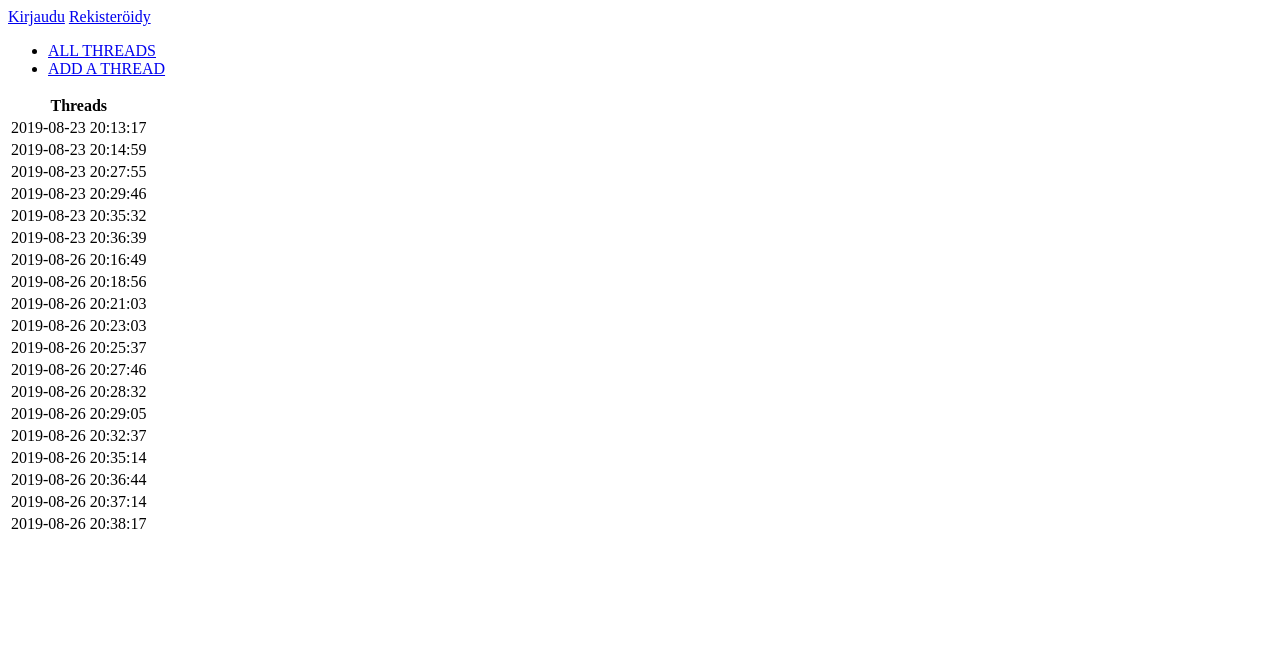
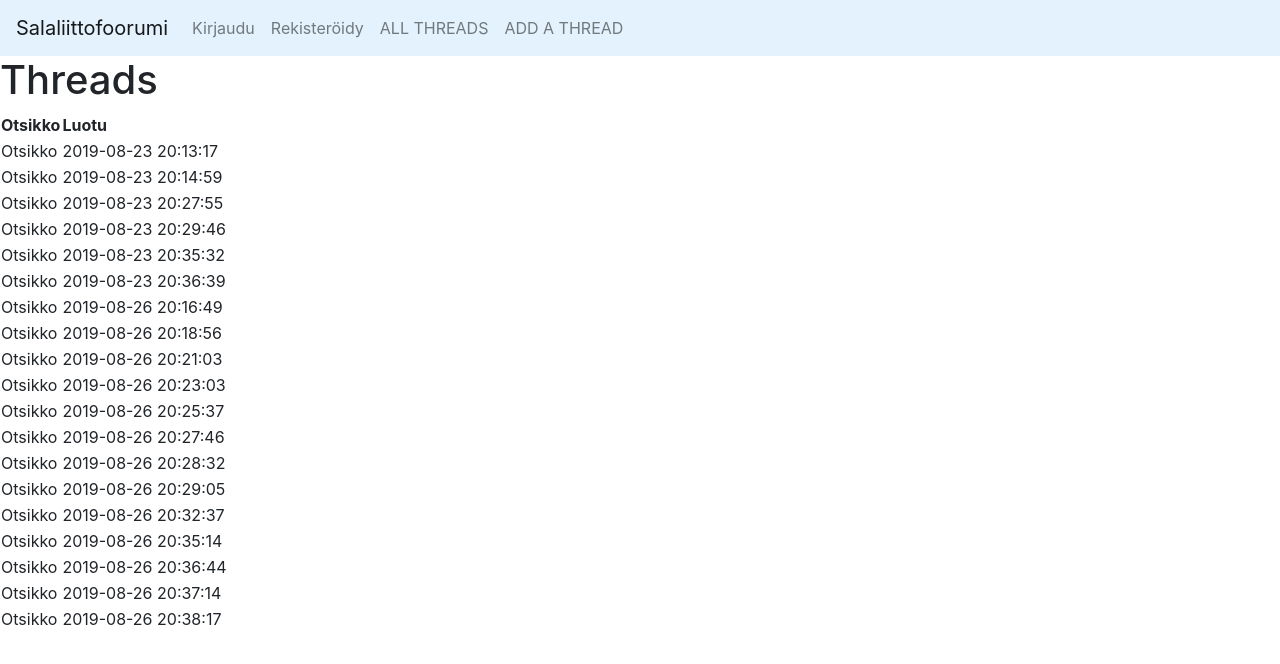
Before and after one commit to lporkka/Salaliittofoorumi, a Flask app: page /threads in a window 1280 px wide. Shown: the top 664 px of the page. Run offline with Flask 2, Linux system fonts and the light colour scheme; data comes from the database, SQL or seed files in the repository; both versions use the stored data as it was after the commit; some libraries are stand-ins or nearby versions.

Commit message:
fixed query

```diff
--- a/application/templates/layout.html
+++ b/application/templates/layout.html
@@ -4,28 +4,59 @@
 <head>
   <meta charset="utf-8">
   <title>TodoSalaliittofoorumi</title>
+  <link rel="stylesheet" href="https://maxcdn.bootstrapcdn.com/bootstrap/4.0.0/css/bootstrap.min.css"
+    integrity="sha384-Gn5384xqQ1aoWXA+058RXPxPg6fy4IWvTNh0E263XmFcJlSAwiGgFAW/dAiS6JXm" crossorigin="anonymous">
 </head>
 
 <body>
-  {% if current_user.is_authenticated %}
-  <p>
-    Kirjautunut nimellä {{ current_user.name }}. <a href="{{ url_for('auth_logout') }}">Kirjaudu ulos</a>
-  </p>
-  </p>
-  {% else %}
-  <a href="{{ url_for('auth_login') }}">Kirjaudu</a>
-  <a href="{{ url_for('auth_register') }}">Rekisteröidy</a>
-  {% endif %}
-  <ul>
-    <li><a href="{{ url_for('threads_index') }}">ALL THREADS</a></li>
-    <li><a href="{{ url_for('threads_form') }}">ADD A THREAD</a></li>
-  </ul>
+  <nav class="navbar navbar-expand-md navbar-light" style="background-color: #e3f2fd;" mb-4>
+    <a class="navbar-brand" href="{{ url_for('threads_index') }}">Salaliittofoorumi</a>
+    <button class="navbar-toggler" type="button" data-toggle="collapse" data-target="#navbarCollapse"
+      aria-controls="navbarCollapse" aria-expanded="false" aria-label="Toggle navigation">
+      <span class="navbar-toggler-icon"></span>
+    </button>
+    <div class="collapse navbar-collapse" id="navbarNav">
+      {% if current_user.is_authenticated %}
+      <ul class="navbar-nav">
+        <li class="nav-item">
+          <a class="navbar-text">Kirjautunut nimellä {{ current_user.name }}.</a>
+        </li>
+        <li class="nav-item">
+          <a class="nav-link" href="{{ url_for('auth_logout') }}">Kirjaudu ulos</a>
+        </li>
+      </ul>
+      {% else %}
+      <ul class="navbar-nav">
+        <li class="nav-item">
+          <a class="nav-link" href="{{ url_for('auth_login') }}">Kirjaudu</a>
+        </li>
+        <li class="nav-item">
+          <a class="nav-link" href="{{ url_for('auth_register') }}">Rekisteröidy</a>
+        </li>
+      </ul>
 
+      {% endif %}
+      <ul class="navbar-nav">
+        <li class="nav-item"><a class="nav-link" href="{{ url_for('threads_index') }}">ALL THREADS</a></li>
+        <li class="navbar-item"><a class="nav-link" href="{{ url_for('threads_form') }}">ADD A THREAD</a></li>
+      </ul>
+    </div>
+  </nav>
   {% block body %}
   <p>
     Content.
   </p>
   {% endblock %}
+
+  <script src="https://code.jquery.com/jquery-3.2.1.slim.min.js"
+    integrity="sha384-KJ3o2DKtIkvYIK3UENzmM7KCkRr/rE9/Qpg6aAZGJwFDMVNA/GpGFF93hXpG5KkN"
+    crossorigin="anonymous"></script>
+  <script src="https://cdnjs.cloudflare.com/ajax/libs/popper.js/1.12.9/umd/popper.min.js"
+    integrity="sha384-ApNbgh9B+Y1QKtv3Rn7W3mgPxhU9K/ScQsAP7hUibX39j7fakFPskvXusvfa0b4Q"
+    crossorigin="anonymous"></script>
+  <script src="https://maxcdn.bootstrapcdn.com/bootstrap/4.0.0/js/bootstrap.min.js"
+    integrity="sha384-JZR6Spejh4U02d8jOt6vLEHfe/JQGiRRSQQxSfFWpi1MquVdAyjUar5+76PVCmYl"
+    crossorigin="anonymous"></script>
 </body>
 
 </html>
--- a/application/templates/threads/list.html
+++ b/application/templates/threads/list.html
@@ -1,12 +1,15 @@
 {% extends "layout.html" %}
 
 {% block body %}
+<h1>Threads</h1>
 <table>
   <tr>
-    <th>Threads</th>
+    <th>Otsikko</th>
+    <th>Luotu</th>
   </tr>
   {% for thread in threads %}
   <tr>
+    <td>{{ thread.header }}</td>
     <td>{{ thread.date_created }}</td>
   </tr>
   {% endfor %}
--- a/application/threads/models.py
+++ b/application/threads/models.py
@@ -1,7 +1,5 @@
 from application import db
 from application.models import Base
-
-from sqlalchemy.sql import text
 
 
 class Thread(Base):
@@ -17,5 +15,5 @@ class Thread(Base):
     def find_by_name(header):
         stmt = text("SELECT thread.id FROM thread "
                     "WHERE thread.header = :header").params(header=header)
-        res = db.engine.execute(stmt)
-        return res
+        res = db.engine.execute(stmt).fetchone()
+        return res[0]
--- a/application/threads/views.py
+++ b/application/threads/views.py
@@ -1,3 +1,4 @@
+import logging
 from flask import render_template, request, url_for, redirect
 from flask_login import login_required, current_user
 
@@ -35,8 +36,6 @@ def threads_create():
     p = Post(form.content.data)
     p.account_id = current_user.id
     p.thread_id = Thread.find_by_name(t.header)
-
     db.session().add(p)
     db.session().commit()
-
     return redirect(url_for("threads_index"))
```
Also changed, not shown: application/topics/models.py (added, +11 -0 lines), application/posts.db.
